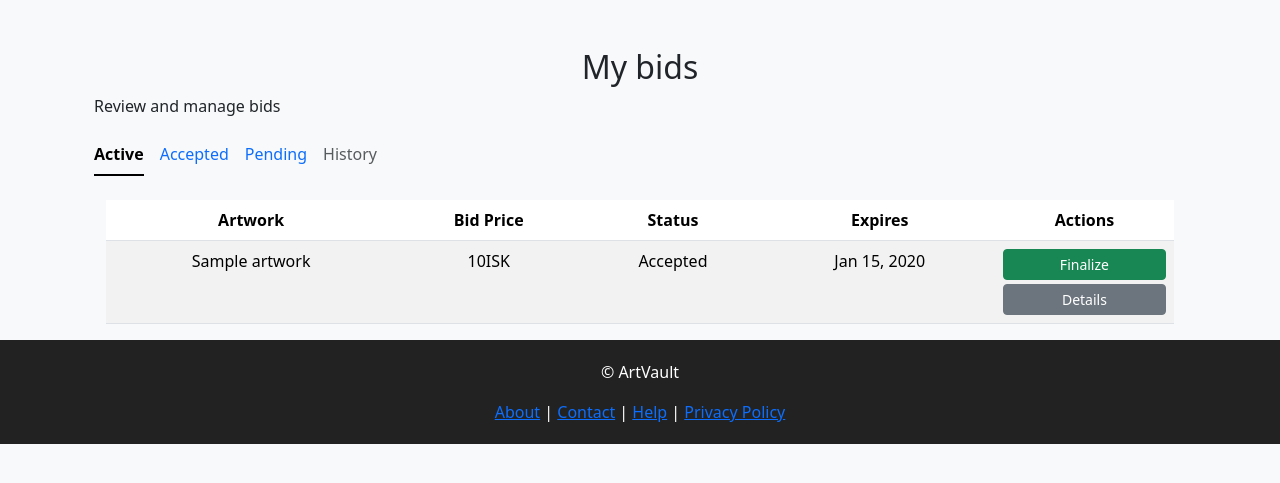
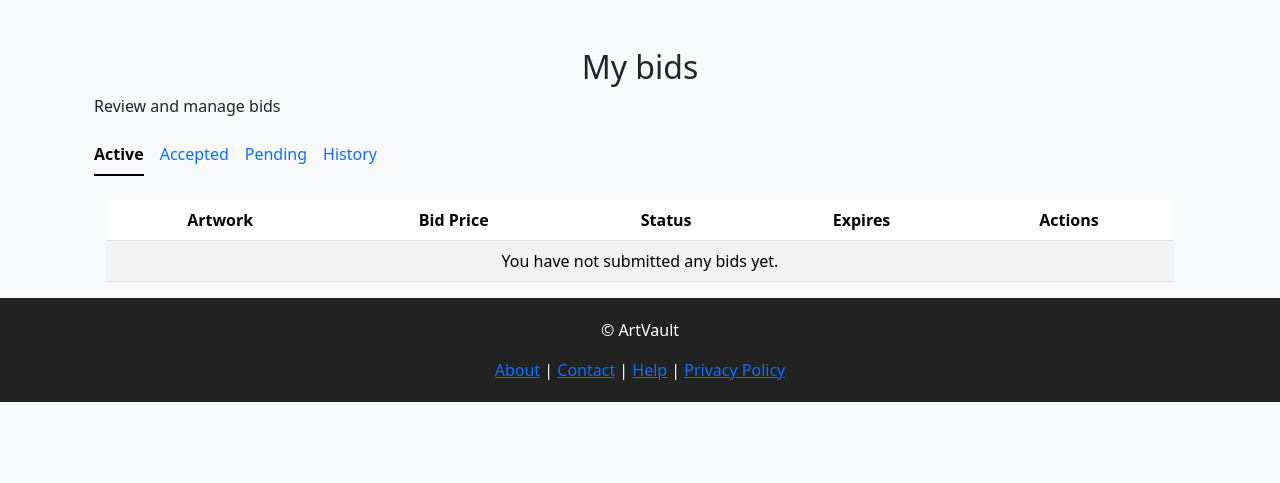
Before and after one commit to Alexander-HR/ArtVault, a Django app: page /bids/my-bids/ in a window 1280 px wide. Shown: the part 57-540 px from the top of the page. Run offline with Django 5.2, Linux system fonts and the light colour scheme; a user stored in the database is signed in; tables that the repository leaves empty hold one stand-in row (values such as "Sample post").

Commit message:
Implemented my-bids navbar

```diff
--- a/bids/views.py
+++ b/bids/views.py
@@ -3,6 +3,7 @@ from django.shortcuts import get_object_or_404, redirect, render
 from django.contrib import messages
 from artworks.models import Artwork
 from .forms import BidForm
+from django.utils import timezone
 
 @login_required
 def submit_bid(request, artwork_id):
@@ -26,3 +27,18 @@ def submit_bid(request, artwork_id):
 def my_bids(request):
     bids = request.user.bids.select_related("artwork").order_by("-created_at")
     return render(request, "my-bids.html", {"bids":bids})
+
+@login_required
+def my_bids(request):
+    tab = request.GET.get('tab', 'active')
+    bids = request.user.bids.select_related("artwork").order_by("-created_at")
+
+    if tab == 'active':
+        bids = bids.filter(expires_at__gt=timezone.now())
+    elif tab == 'accepted':
+        bids = bids.filter(status__in=['accepted', 'contingent'])
+    elif tab == 'pending':
+        bids = bids.filter(status='pending')
+    # history: no filter
+
+    return render(request, "my-bids.html", {"bids": bids, "active_tab": tab})
--- a/templates/my-bids.html
+++ b/templates/my-bids.html
@@ -7,18 +7,19 @@
     <p>Review and manage bids</p>
         <ul class="nav nav-underline">
             <li class="nav-item">
-            <a class="nav-link active" aria-current="page" href="#">Active</a>
+                <a class="nav-link {% if active_tab == 'active' %}active{% endif %}" href="?tab=active">Active</a>
             </li>
             <li class="nav-item">
-            <a class="nav-link" href="#">Accepted</a>
+                <a class="nav-link {% if active_tab == 'accepted' %}active{% endif %}" href="?tab=accepted">Accepted</a>
             </li>
             <li class="nav-item">
-            <a class="nav-link" href="#">Pending</a>
+                <a class="nav-link {% if active_tab == 'pending' %}active{% endif %}" href="?tab=pending">Pending</a>
             </li>
             <li class="nav-item">
-            <a class="nav-link disabled" aria-disabled="true">History</a>
+                <a class="nav-link {% if active_tab == 'history' %}active{% endif %}" href="?tab=history">History</a>
             </li>
         </ul>
+
     <div class="container text-center">
         <div class="row">
             <div class="col">
```
Lines whose indentation alone changed are shown as unchanged.
